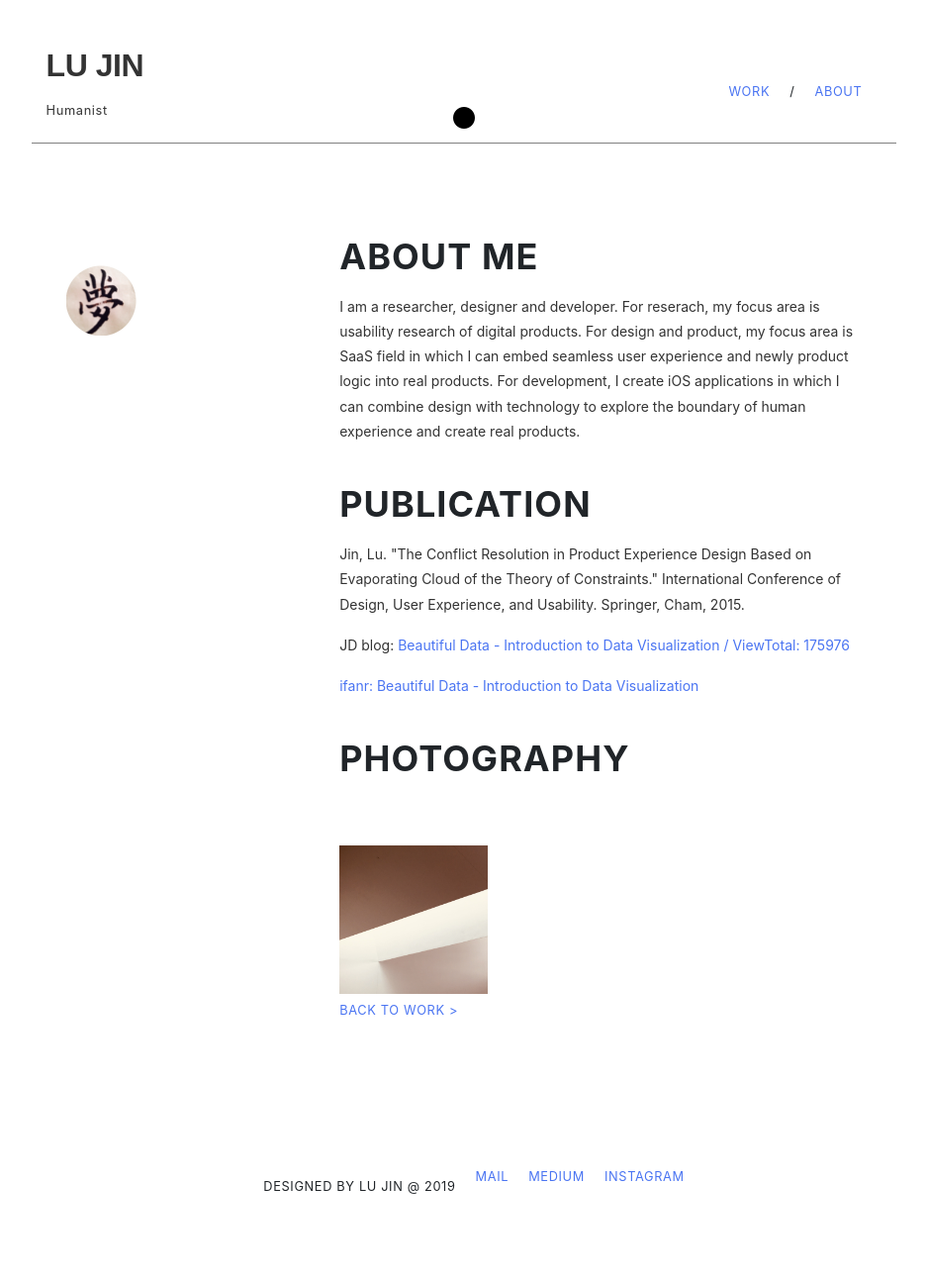
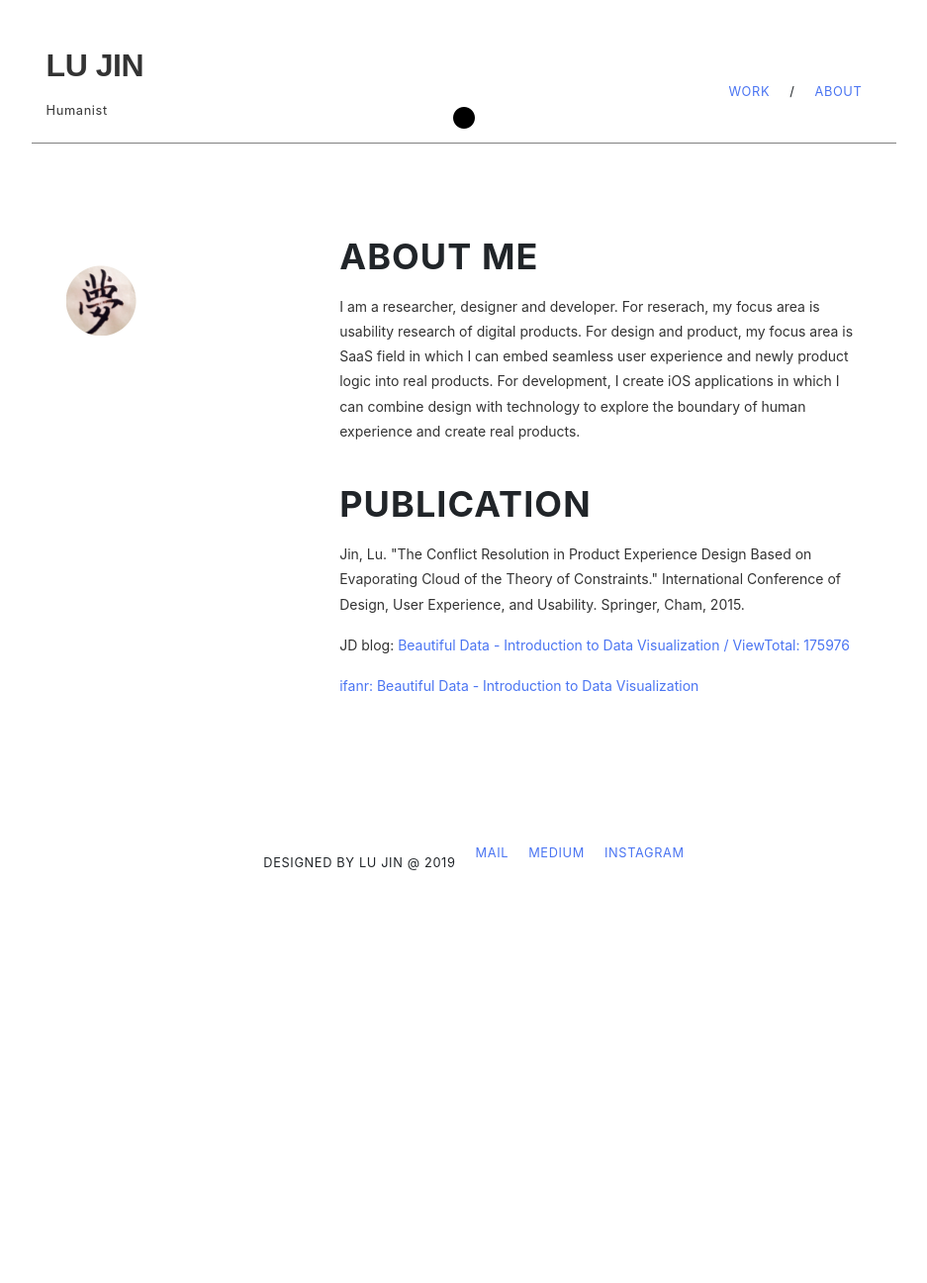
Before and after one commit to beforux/ShakeYourLove, a Jekyll site: the page about.html, which Jekyll copies as it is, in a window 1280 px wide. Shown: the whole page at 99% size, without its empty margins (171-1108 px from the left). Built offline with Jekyll 4.4.1, drawn with Linux system fonts in a browser that asks for light colours; nearby versions of some CDN libraries; after the commit the page ends 969 px from its top, so only the background shows below that.

Commit message:
Update about.html

```diff
--- a/about.html
+++ b/about.html
@@ -58,10 +58,7 @@
               <p>Jin, Lu. "The Conflict Resolution in Product Experience Design Based on Evaporating Cloud of the Theory of Constraints." International Conference of Design, User Experience, and Usability. Springer, Cham, 2015.</p>
               <p>JD blog: <a href="http://jdc.jd.com/archives/1333">Beautiful Data - Introduction to Data Visualization<a> / ViewTotal: 175976</p>
               <p>ifanr: <a href="https://www.ifanr.com/app/824548">Beautiful Data - Introduction to Data Visualization</a></p>
-            <h3>Photography</h3>
-            <img src="img/photo1.jpeg" width="150px">
-            <a href="https://www.instagram.com/p/BvuPDO1hI7-/"></a>
-            <p class="back small"><a href="index.html">BACK TO WORK ></a></p>
+
           </div>
           <div>
           </div>
```
